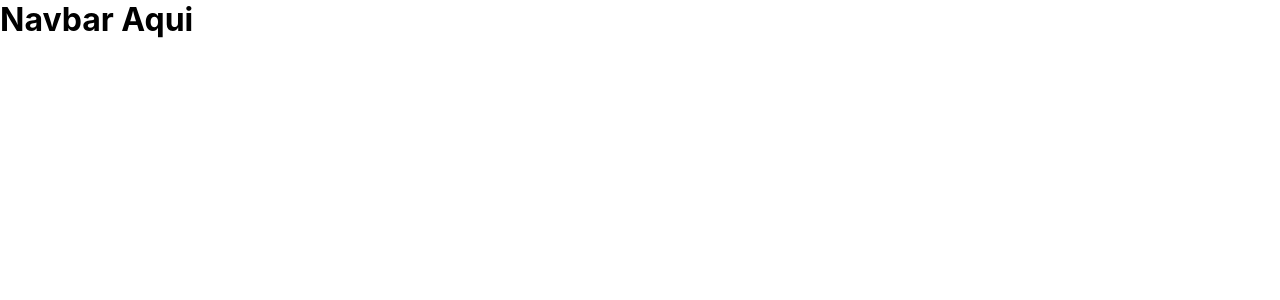
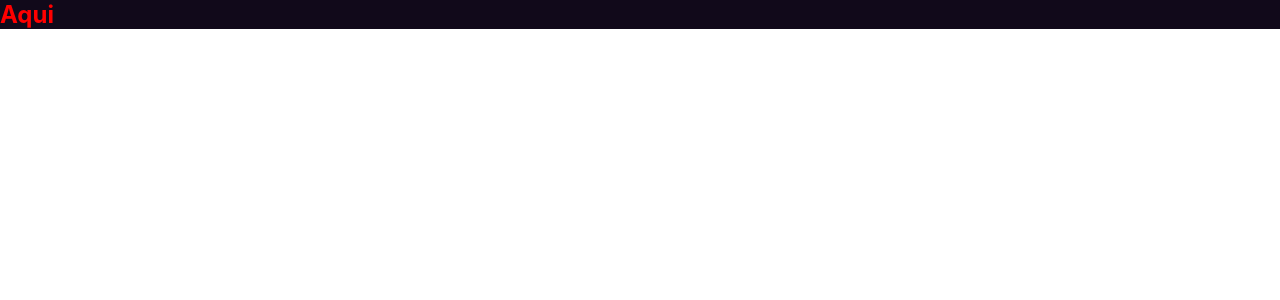
Before and after one commit to julianosantosdev/PI2025-2-frontend, a React (Vite) app in the folder safezoneplay/: page / in a window 1280 px wide. Shown: the top 300 px of the page. Built offline with nearby package versions, Linux system fonts and the light colour scheme.

Commit message:
add: styles

```diff
--- a/safezoneplay/src/components/NavBar/index.tsx
+++ b/safezoneplay/src/components/NavBar/index.tsx
@@ -1,5 +1,11 @@
+import NavBarStyled from './style';
+
 const NavBar = () => {
-  return <h1>Navbar Aqui</h1>;
+  return (
+    <NavBarStyled>
+      <h1>Aqui</h1>
+    </NavBarStyled>
+  );
 };
 
 export default NavBar;
--- /dev/null
+++ b/safezoneplay/src/components/NavBar/style.ts
@@ -0,0 +1,9 @@
+import { styled } from '@stitches/react';
+
+const NavBarStyled = styled('nav', {
+  backgroundColor: '$brand1',
+
+  h1: { color: 'red' }
+});
+
+export default NavBarStyled;
```
